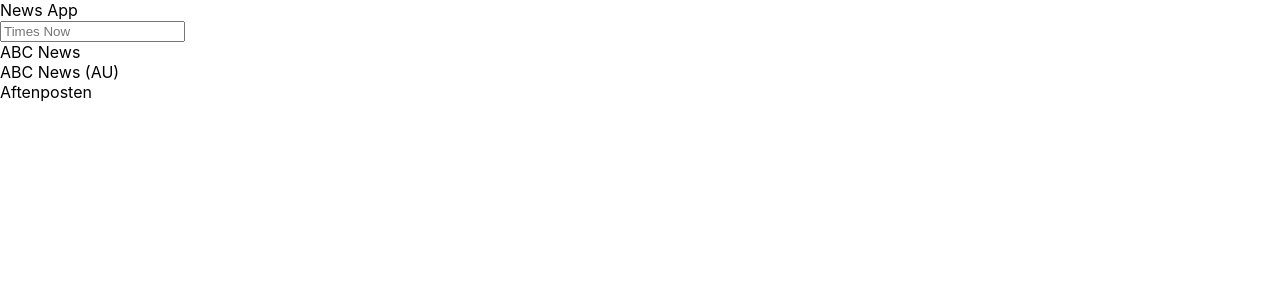
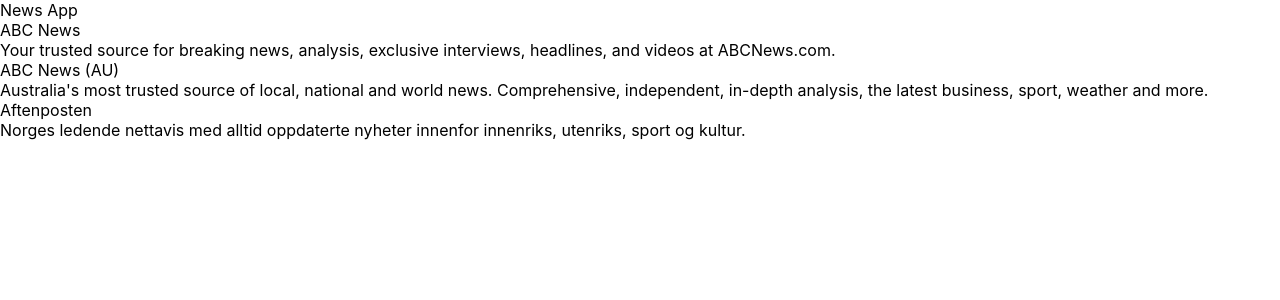
Before and after one commit to aanndch/News-App, a React (Create React App) app: page / in a window 1280 px wide. Shown: the top 300 px of the page. Built offline with nearby package versions, Linux system fonts and the light colour scheme.

Commit message:
Minor channel list changes

```diff
--- a/src/components/ChannelList.js
+++ b/src/components/ChannelList.js
@@ -52,7 +52,7 @@ export default class ChannelList extends React.Component {
         };
 
         const channels = data.sources.map(source => {
-            return {name: source.name, id: source.id};
+            return {name: source.name, id: source.id, description: source.description};
         })
         this.setState({
             loading: false,
@@ -67,16 +67,16 @@ export default class ChannelList extends React.Component {
             channelList = <div>Loading GIF</div>;
         } else {
             channelList = this.state.channels.map(item => {
-                return <div key={item.id}>{item.name}</div>;
+                return <div key={item.id}><div className="channel-name">{item.name}</div><div className="channel-desc">{item.description}</div></div>;
             })
         }
 
         return (
             <div>
-                <div>
+                {/* <div>
                     <input type='text' name='channelSearch' placeholder='Times Now' maxLength='30'></input>
-                    {/* <div>Search Icon</div>  */}
-                </div>
+                    <div>Search Icon</div>
+                </div> */}
                 <div>
                     {channelList}
                 </div>
```
